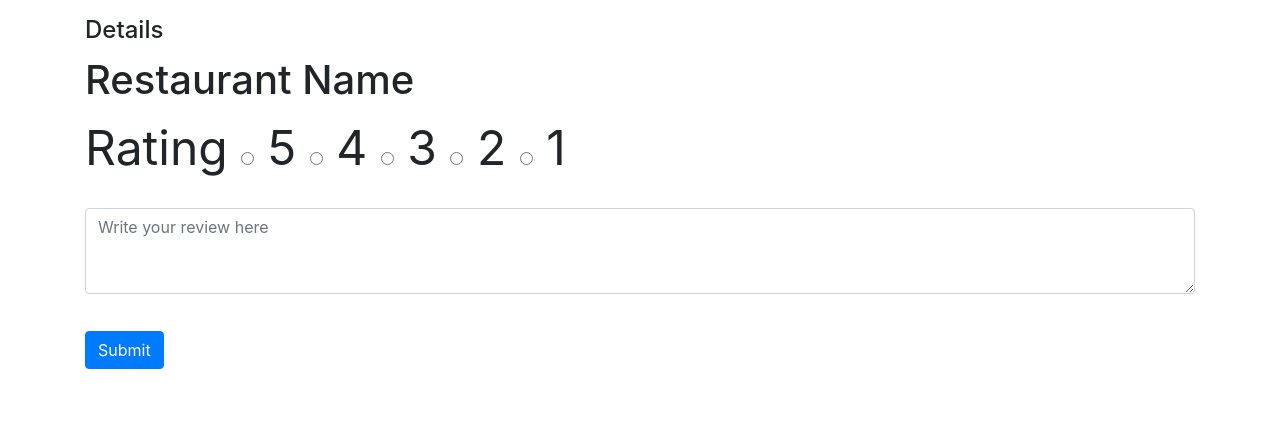
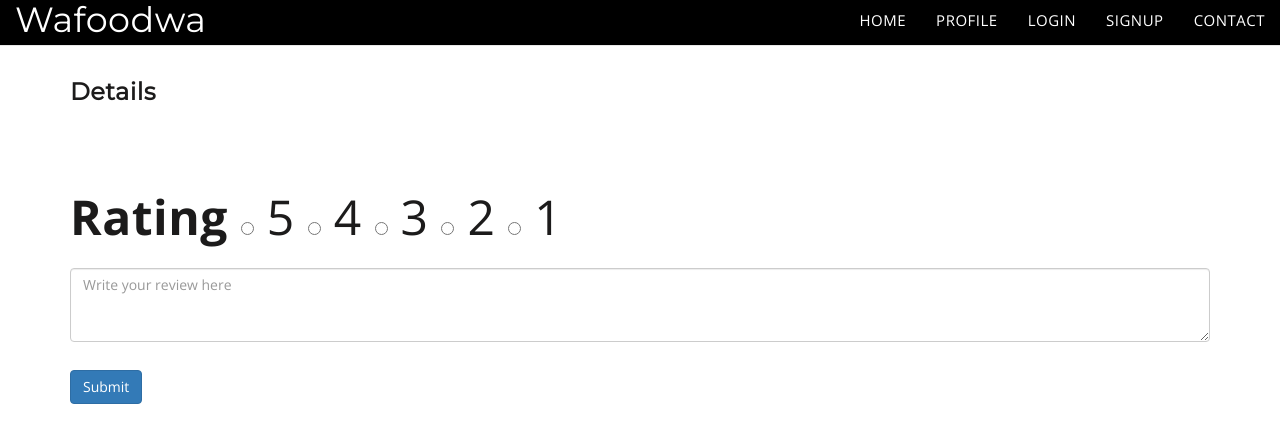
Before and after one commit to sri-jayakumar/Wafoodwa, a PHP site: page /reviews.php in a window 1280 px wide. Shown: the top 443 px of the page. Run offline with PHP 8.4, Linux system fonts and the light colour scheme; data that the repository does not hold is empty; some libraries are stand-ins or nearby versions.

Commit message:
profile page

```diff
--- a/login.php
+++ b/login.php
@@ -84,7 +84,6 @@ form, .content {
   </div>
 
   <form method="post" action="register_db.php">
-  	<?php include('errors.php'); ?>
   	<div class="input-group">
   		<label>Username</label>
   		<input type="text" name="username" >
--- a/reviews.php
+++ b/reviews.php
@@ -18,11 +18,92 @@ $action = "view_friend";        // default action
 <!DOCTYPE html>
 <html>
 <head>
-	<link rel="stylesheet" href="https://maxcdn.bootstrapcdn.com/bootstrap/4.2.1/css/bootstrap.min.css" />
+	<meta charset="utf-8">
+    <meta http-equiv="X-UA-Compatible" content="IE=edge">
+    <meta name="viewport" content="width=device-width, initial-scale=1">
+    <!-- The above 3 meta tags *must* come first in the head; any other head content must come *after* these tags -->
+    <title>Biziness : Home</title>
+    <!-- Favicon -->
+    <link rel="shortcut icon" type="image/icon" href="assets/imges/favicon.ico"/>
+    <!-- Font Awesome -->
+    <link href="https://maxcdn.bootstrapcdn.com/font-awesome/4.6.3/css/font-awesome.min.css" rel="stylesheet">
+    <!-- Line icon -->
+    <link rel="stylesheet" href="https://cdnjs.cloudflare.com/ajax/libs/simple-line-icons/2.4.1/css/simple-line-icons.css">
+    <!-- Bootstrap -->
+    <link href="assets/css/bootstrap.min.css" rel="stylesheet">
+    <!-- Slick slider -->
+    <link href="assets/css/slick.css" rel="stylesheet">
+    <!-- Gallery Lightbox -->
+    <link href="assets/css/magnific-popup.css" rel="stylesheet">
+    <!-- Theme color -->
+    <link id="switcher" href="assets/css/theme-color/default-theme.css" rel="stylesheet">
+
+    <!-- Main Style -->
+    <link href="style.css" rel="stylesheet">
+
+    <!-- Fonts -->
+
+    <!-- Open Sans for body font -->
+	<link href="https://fonts.googleapis.com/css?family=Open+Sans:300,400,400i,600,700,800" rel="stylesheet">
+    <!-- Montserrat for Title -->
+  	<link href="https://fonts.googleapis.com/css?family=Montserrat" rel="stylesheet">
+
+
 	<title>Reviews</title>
+	<style>
+	img{
+		width: 50%;
+	}
+
+	.container{
+		margin-top: 5%;
+	}
+
+	.btn{
+		margin-bottom: 2%;
+	}
+
+	</style>
 </head>
 <body>
+	<header id="mu-header" class="" role="banner">
 		<div class="container">
+			<nav class="navbar navbar-default navbar-fixed-top mu-fixed-nav" style="background-color:black;">
+		  <div class="container-fluid">
+		    <!-- Brand and toggle get grouped for better mobile display -->
+		    <div class="navbar-header">
+		      <button type="button" class="navbar-toggle collapsed" data-toggle="collapse" data-target="#bs-example-navbar-collapse-1" aria-expanded="false">
+		        <span class="sr-only">Toggle navigation</span>
+		        <span class="icon-bar"></span>
+		        <span class="icon-bar"></span>
+		        <span class="icon-bar"></span>
+		      </button>
+
+		      <!-- Text Logo -->
+		      <a class="navbar-brand" href="#">Wafoodwa</a>
+
+		      <!-- Image Logo -->
+		      <!-- <a class="navbar-brand" href="#"><img src="assets/images/logo.png"></a> -->
+
+
+		    </div>
+
+		    <!-- Collect the nav links, forms, and other content for toggling -->
+		    <div class="collapse navbar-collapse" id="bs-example-navbar-collapse-1">
+		      	<ul class="nav navbar-nav mu-menu navbar-right">
+			        <li><a href="#">HOME</a></li>
+		            <li><a href="profile.php">PROFILE</a></li>
+		            <li><a href="login.php">LOGIN</a></li>
+		            <li><a href="signup.php">SIGNUP</a></li>
+		            <li><a href="#mu-contact">CONTACT</a></li>
+		      	</ul>
+		    </div><!-- /.navbar-collapse -->
+		  </div><!-- /.container-fluid -->
+		</nav>
+		</div>
+	</header>
+	<div class="row">
+		<div class="container column">
 			<b><font size="7"
 			<?php foreach ($onerest as $restaurant): ?>
 				<p><?php echo $restaurant['restaurants_name']; ?> </p>
@@ -30,7 +111,7 @@ $action = "view_friend";        // default action
 			</font></b>
 
 			<?php foreach ($onerest as $restaurant): ?>
-			<p><?php echo $restaurant['restaurants_featured_image']; ?> </p>
+				<img src="<?php echo $restaurant['restaurants_featured_image']; ?>">
 			<?php endforeach; ?>
 			<h1><font size="5">Details</font></h1>
 			<?php foreach ($onerest as $restaurant): ?>
@@ -63,9 +144,9 @@ $action = "view_friend";        // default action
 			</table>
 		<?php endforeach; ?>
 		</div>
+	</div>
 
 	<div class="container">
-		<h1> Restaurant Name </h1>
 		<form action = "reviews_db.php" method="POST">
 			<div class="form-group">
 				<p><label for="rating">Rating</label>
```
Also changed, not shown: errors.php (deleted, +0 -7 lines), index.php (+0 -14 lines), profile.php (+8 -9 lines), register_db.php (+19 -28 lines), assets/images/profile.png (added), 3 other files. Lines whose indentation alone changed are shown as unchanged.
